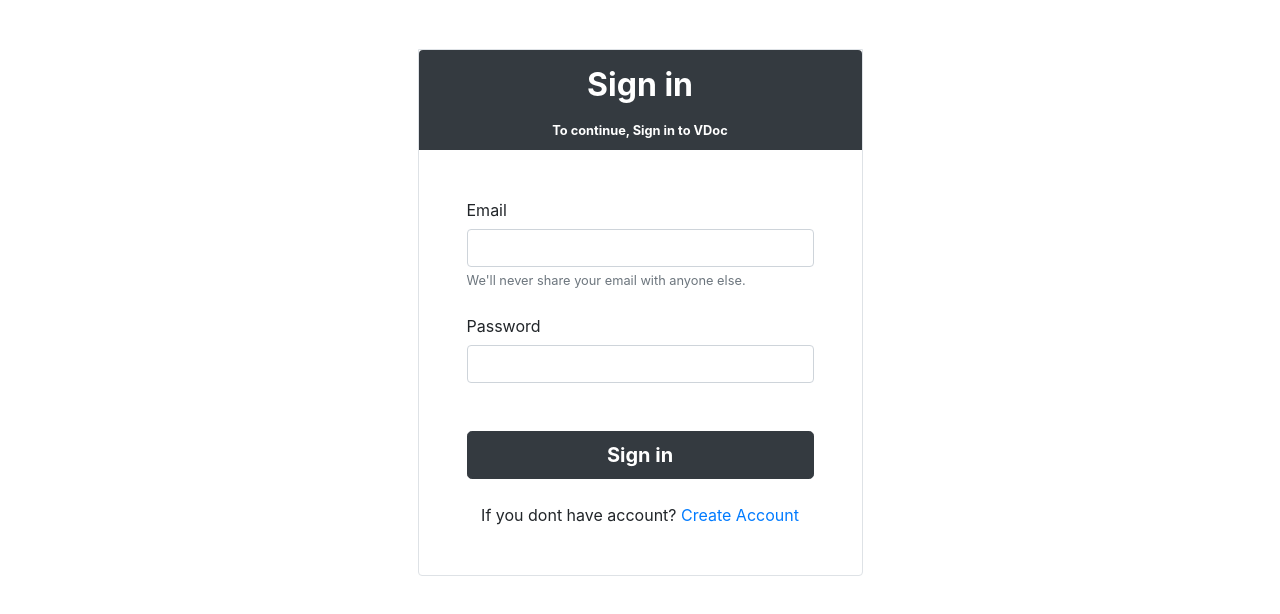
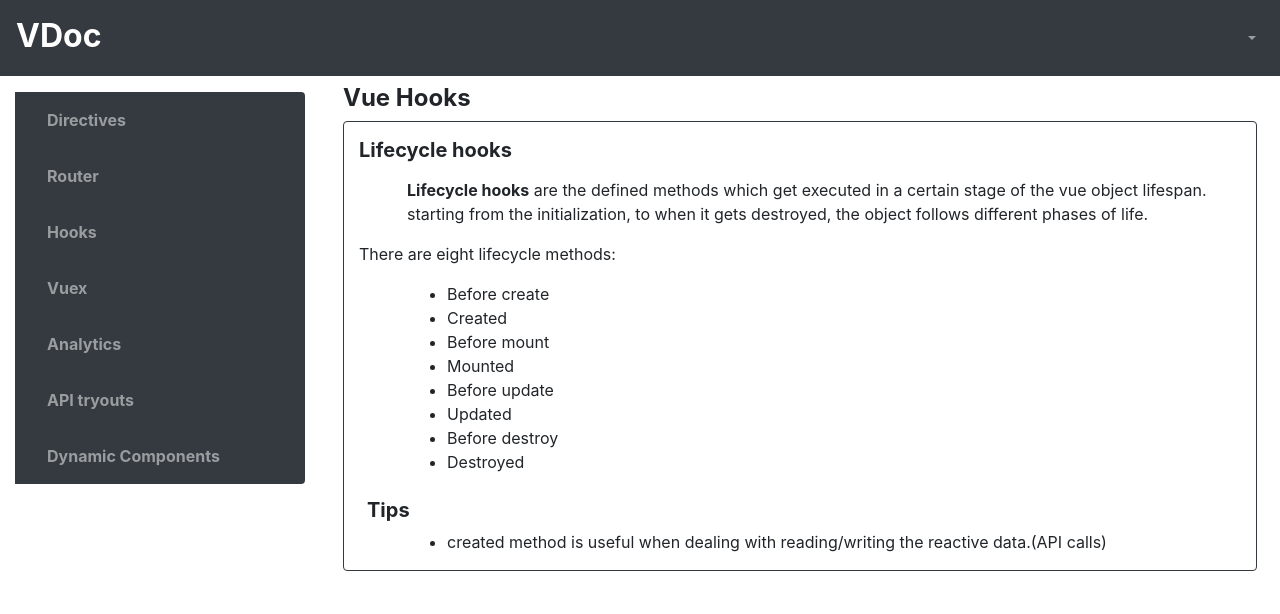
Before and after one commit to VickyR97/vue-basics, a Vue app: page /hook in a window 1280 px wide. Before the commit this address led to /login. Shown: the top 614 px of the page. Built offline with nearby package versions, Linux system fonts and the light colour scheme; no server answers; what vue-loading-overlay would draw is missing.

Commit message:
firebase login and signup integrate

```diff
--- a/package.json
+++ b/package.json
@@ -13,6 +13,7 @@
     "axios": "^0.21.1",
     "bootstrap-vue": "^2.17.3",
     "core-js": "^3.6.5",
+    "firebase": "^8.2.9",
     "mongoose": "^5.11.10",
     "vue": "^2.6.11",
     "vue-loading-overlay": "^3.4.2",
--- a/src/Routes/Routes.js
+++ b/src/Routes/Routes.js
@@ -8,13 +8,25 @@
 import API_tryouts from "../components/API-tryouts.vue";
 import login from "../components/login.vue";
 import  signup  from "../components/SignUp.vue";
+import  DynamicComponents  from "../components/DynamicComponents.vue";
 import primaryLayout from "../layouts/primary-layout.vue";
 // import defaultLayout from "../layouts/default-layout.vue";
 import AuthLayout from "../layouts/AuthenticationLayout.vue";
-import { store } from '../store/store';
+// import { store } from '../store/store';
+import fire from '../config/firebase'
+
 
 Vue.use(VueRouter)
 
+const isAuthenticated = () =>{
+    fire.auth().onAuthStateChanged(users =>{
+        if(users){
+            return true
+        }else{
+            return false;
+        }
+    })
+}
 
 export const router = new VueRouter({
     routes:[
@@ -22,7 +34,7 @@
             path: '/',
             name: "initial",
             beforeEnter:(to, from, next) =>{
-                if(store.state.isAuthenticated == false){
+                if(isAuthenticated){
                     next("/login")
                 }else{
                     next("/directives")
@@ -48,13 +60,13 @@
             name: 'directives',
             component: Directives,
             meta:{ layout: primaryLayout },
-            beforeEnter:(to, from, next) =>{
-                if(store.state.isAuthenticated == false){
-                    next("/login")
-                }else{
-                    next()
-                }
-            }
+            // beforeEnter:(to, from, next) =>{
+            //     if(isAuthenticated){
+            //         next("/login")
+            //     }else{
+            //         next()
+            //     }
+            // }
 
         },
         {
@@ -63,7 +75,7 @@
             component: Route,
             meta:{ layout: primaryLayout },
             beforeEnter:(to, from, next) =>{
-                if(store.state.isAuthenticated == false){
+                if(isAuthenticated == false){
                     next("/login")
                 }else{
                     next()
@@ -76,7 +88,7 @@
             component: Hook,
             meta:{ layout: primaryLayout },
             beforeEnter:(to, from, next) =>{
-                if(store.state.isAuthenticated == false){
+                if(isAuthenticated == false){
                     next("/login")
                 }else{
                     next()
@@ -89,7 +101,7 @@
             component: vuexEg,
             meta:{ layout: primaryLayout },
             beforeEnter:(to, from, next) =>{
-                if(store.state.isAuthenticated == false){
+                if(isAuthenticated == false){
                     next("/login")
                 }else{
                     next()
@@ -102,7 +114,7 @@
             component: Analytics,
             meta:{ layout: primaryLayout },
             beforeEnter:(to, from, next) =>{
-                if(store.state.isAuthenticated == false){
+                if(isAuthenticated == false){
                     next("/login")
                 }else{
                     next()
@@ -115,7 +127,20 @@
             component: API_tryouts,
             meta:{ layout: primaryLayout },
             beforeEnter:(to, from, next) =>{
-                if(store.state.isAuthenticated == false){
+                if(isAuthenticated == false){
+                    next("/login")
+                }else{
+                    next()
+                }
+            }
+        },
+        {
+            path: '/dynamicComponents',
+            name: 'dynamicComponents',
+            component: DynamicComponents,
+            meta:{ layout: primaryLayout },
+            beforeEnter:(to, from, next) =>{
+                if(isAuthenticated == false){
                     next("/login")
                 }else{
                     next()
--- /dev/null
+++ b/src/components/ComponentNavigation.vue
@@ -0,0 +1,25 @@
+<template>
+  <div>
+      <b-navbar toggleable type="dark" variant="dark">
+        <b-navbar-brand href="#">Navigation</b-navbar-brand>
+
+        <b-navbar-nav class="ml-auto">
+            <div class="d-flex">
+                <b-button class="ml-2" size="sm" @click="()=>{this.$emit('navigate', 'APITryouts')}">API-tryouts</b-button>
+                <b-button class="ml-2" size="sm" @click="()=>{this.$emit('navigate', 'Routes')}">Routes</b-button>
+            </div>
+        </b-navbar-nav>
+      </b-navbar>
+
+  </div>
+</template>
+
+<script>
+export default {
+
+}
+</script>
+
+<style>
+
+</style>
--- /dev/null
+++ b/src/components/DynamicComponents.vue
@@ -0,0 +1,47 @@
+<template>
+  <div>
+            <h4 class="font-weight-bold pt-2 ml-2">Dynamic Components</h4>
+
+            <div class="row border border-dark rounded mb-5 mr-2 ml-2">
+            <div class="col-12">
+                <h5 class="mt-3 font-weight-bold">Examples</h5>
+                <ComponentNavigation @navigate="changeComponent" />
+
+                <div class="p-5 border">
+                    <component :is="Currentcomponent" />
+
+                </div>
+
+
+            </div>
+            </div>
+
+        </div>
+</template>
+
+<script>
+import ComponentNavigation from "./ComponentNavigation";
+import APITryouts from "./API-tryouts";
+import Routes from "./Router";
+export default {
+    components:{
+        ComponentNavigation,
+        APITryouts,
+        Routes
+    },
+    data(){
+        return{
+            Currentcomponent: "Routes"
+        }
+    },
+    methods:{
+        changeComponent(value){
+            this.Currentcomponent = value
+        }
+    }
+}
+</script>
+
+<style>
+
+</style>
--- a/src/components/Header.vue
+++ b/src/components/Header.vue
@@ -47,7 +47,7 @@
             />
         </div>
 
-          <b-nav-item-dropdown class="ml-2" :text="$store.state.username" right>
+          <b-nav-item-dropdown class="ml-2" :text="this.user" right>
             <b-dropdown-item @click="logout">Logout</b-dropdown-item>
           </b-nav-item-dropdown>
       </b-navbar-nav>
@@ -57,6 +57,7 @@
 </template>
 <script>
 import NotificationBell from 'vue-notification-bell'
+import fire from '../config/firebase'
 
 export default {
   components:{
@@ -69,13 +70,27 @@
   },
    data(){
      return{
-       drawer: true
+       drawer: true,
+       user : ''
      }
+   },
+   mounted(){
+     fire.auth().onAuthStateChanged(users =>{
+            if(users){
+                console.log(users)
+                this.user = users.email
+            }
+        })
    },
    methods:{
      logout(){
-       localStorage.removeItem('email')
-       window.location.reload()
+       fire.auth().signOut()
+            .then(() =>{
+                this.$router.replace({name:"login"})
+            })
+            .catch(err =>{
+                console.log("Logout Error", err)
+            })
      }
    }
 
--- a/src/components/Horizontal-menu.vue
+++ b/src/components/Horizontal-menu.vue
@@ -16,6 +16,7 @@
                     <li class="nav-item pr-4 pl-4 pt-2 pb-2 bg-dark font-weight-bold"> <router-link class="nav-link" to='/vuex'> Vuex</router-link> </li>
                     <li class="nav-item pr-4 pl-4 pt-2 pb-2 bg-dark font-weight-bold"> <router-link class="nav-link" to='/analytics'> Analytics</router-link> </li>
                     <li class="nav-item pr-4 pl-4 pt-2 pb-2 bg-dark font-weight-bold"> <router-link class="nav-link" to='/apitryouts'> API tryouts</router-link> </li>
+                    <li class="nav-item pr-4 pl-4 pt-2 pb-2 bg-dark font-weight-bold"> <router-link class="nav-link" to='/dynamicComponents'> Dynamic Components </router-link> </li>
                 </ul>
 
             </div>
--- a/src/components/login.vue
+++ b/src/components/login.vue
@@ -12,6 +12,7 @@
         <div class="p-5">
 
             <b-form>
+                <p class="text-danger" v-if="this.loginError.error">{{this.loginError.error.message}}</p>
                 <!-- Email -->
                 <b-form-group
                 class="mb-4"
@@ -53,6 +54,7 @@
 
 <script>
 import { required, email } from 'vuelidate/lib/validators'
+import fire from "../config/firebase";
 
 export default {
     data(){
@@ -62,6 +64,7 @@
             submitStatus: false,
             success: false,
             // isLoading: false
+            loginError : {}
         }
     },
     components:{
@@ -89,31 +92,43 @@
         }
     },
     methods:{
-        async login(){
+        login(){
             this.submitStatus = true
              this.$v.$touch()
             if(this.$v.$anyError){
                 this.success = false
             }
             else{
-                await localStorage.setItem('email', this.email)
-                if(localStorage.getItem('email')){
-                    this.$store.commit("SET_AUTHENTICATION", true)
-                    await this.$store.commit("SET_USERNAME")
+                // await localStorage.setItem('email', this.email)
+                // if(localStorage.getItem('email')){
+                //     this.$store.commit("SET_AUTHENTICATION", true)
+                //     await this.$store.commit("SET_USERNAME")
                     // this.isLoading = true
+
                     // Loading State here
                     let loader = this.$loading.show({
                     container: this.fullPage ? null : this.$refs.formContainer,
                     canCancel: true,
                     onCancel: this.onCancel,
                     });
-                    setTimeout(()=>{
+
+                    //AUTHENTICATION
+                    fire.auth().signInWithEmailAndPassword(this.email, this.password)
+                    .then(() =>{
+                                loader.hide()
+                                this.$router.replace({name:"directives"})
+                                // console.log("Logged in successfully...")
+                    })
+                    .catch(err =>{
                         loader.hide()
-                        this.$router.replace({name:"directives"})
-                    }, 2000)
-                }else{
-                    console.log('login error')
-                }
+                        this.loginError = {
+                            error : err
+                        }
+                    })
+
+                // }else{
+                //     console.log('login error')
+                // }
             }
         }
     }
--- /dev/null
+++ b/src/config/firebase.js
@@ -0,0 +1,14 @@
+import firebase from "firebase";
+
+var firebaseConfig = {
+    apiKey: "AIzaSyDbQ9Jb25ukEIxCHO6vTk0qb8lHM8GyFtM",
+    authDomain: "vue-doc-ec077.firebaseapp.com",
+    projectId: "vue-doc-ec077",
+    storageBucket: "vue-doc-ec077.appspot.com",
+    messagingSenderId: "625383185962",
+    appId: "1:625383185962:web:915bd3617dc90e9df5ed53"
+  };
+
+const fire = firebase.initializeApp(firebaseConfig)
+
+export default fire
```
Also changed, not shown: src/App.vue (+8 -22 lines), src/components/SignUp.vue (+24 -5 lines), 1 other file (tests, documents, lock files or other folders).
